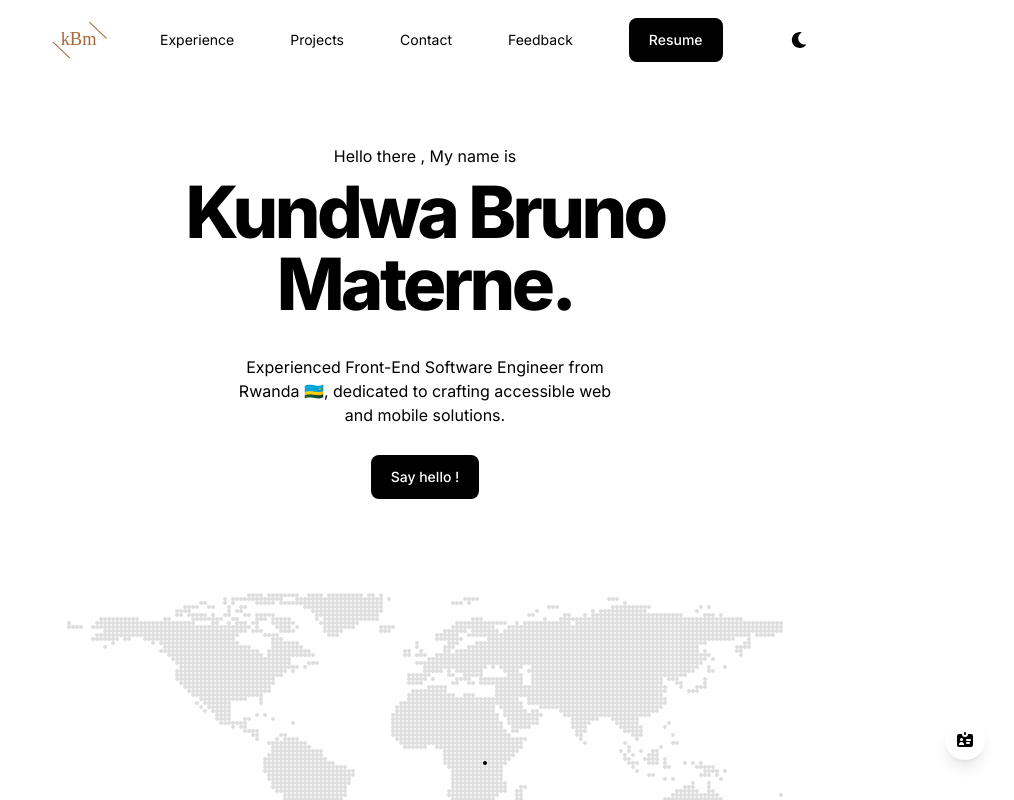
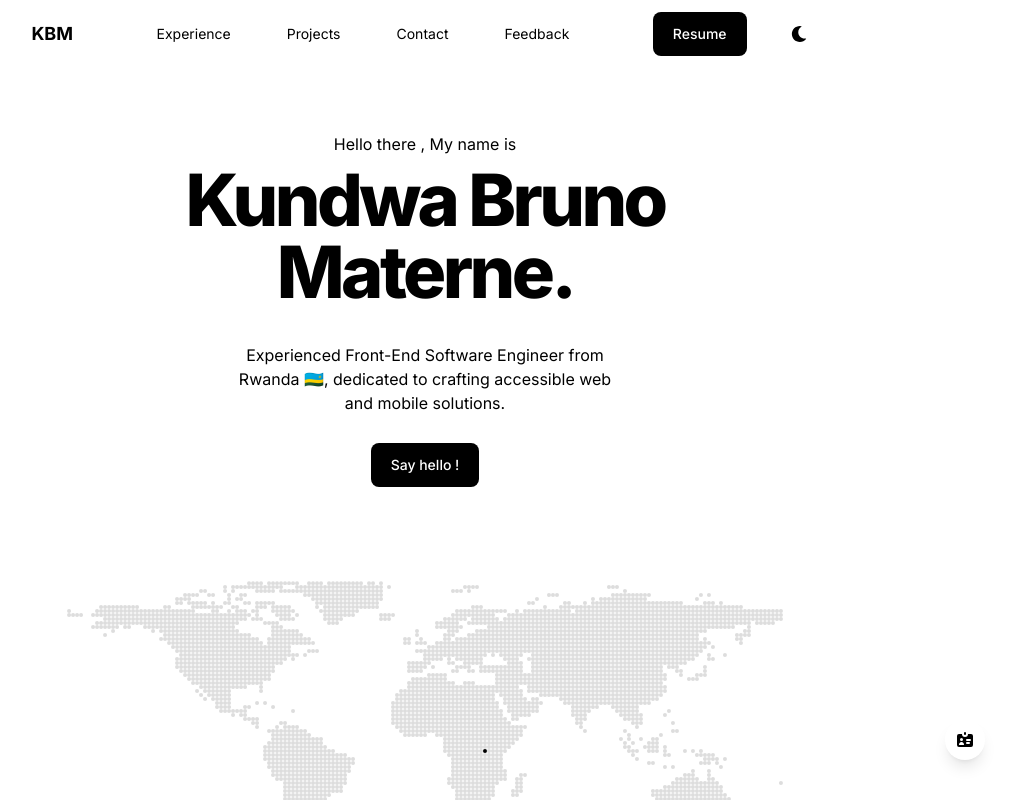
Before and after one commit to KundwaBruno/itsKBM, a Next.js app: page / in a window 1280 px wide. Shown: the top 800 px of the page, without its empty margins (215-1229 px from the left). Built offline with nearby package versions, Linux system fonts and the light colour scheme.

Commit message:
chore(resume):update resume

```diff
--- a/src/components/Home/hero.tsx
+++ b/src/components/Home/hero.tsx
@@ -62,6 +62,7 @@ const HeroSection: FC<LandingPageProps> = () => {
         transition={{ delay: 0.7, duration: 0.5 }}
         className="relative flex-1 mt-0 md:mt-20 h-[300px]">
         <Image
+          priority
           src={`/assets/svgs/${
             theme === 'system' && systemTheme === 'light'
               ? 'heroLight.svg'
--- a/src/components/input.tsx
+++ b/src/components/input.tsx
@@ -2,8 +2,7 @@ import { FC, HTMLProps } from 'react';
 
 interface InputProps {
   className?: string;
-  value: string;
-  onChange: (e: React.ChangeEvent<HTMLInputElement>) => void;
+  regex?: string;
 }
 
 const Input: FC<InputProps & HTMLProps<HTMLInputElement>> = (props) => {
--- a/src/components/nav.tsx
+++ b/src/components/nav.tsx
@@ -4,7 +4,7 @@ import { useTheme } from 'next-themes';
 import Image from 'next/image';
 import Link from 'next/link';
 import { useRouter } from 'next/router';
-import React, { FC, useMemo, useRef, useState } from 'react';
+import React, { FC, Fragment, useMemo, useRef, useState } from 'react';
 import { FaMoon, FaSun } from 'react-icons/fa';
 import NavLinks from '../lib/constants/links';
 import useOnClickOutside from '../lib/hooks/useOutsideClick';
@@ -111,6 +111,7 @@ const NavBar: FC<NavBarProps> = () => {
 
   const Web = () => {
     return (
+      <Fragment>
         <div className="hidden md:flex items-center gap-14">
           {NavLinks.map((link) => {
             return (
@@ -122,11 +123,14 @@ const NavBar: FC<NavBarProps> = () => {
               </Link>
             );
           })}
+        </div>
+        <div className="hidden md:flex items-center gap-8">
           <Link href="/resume.pdf" target="_blank">
             <Button>Resume</Button>
           </Link>
           <ToogleThemeButton />
         </div>
+      </Fragment>
     );
   };
 
@@ -136,12 +140,15 @@ const NavBar: FC<NavBarProps> = () => {
 
   return (
     <SectionWrapper
-      className={`z-50 sticky top-0 transition-all duration-200 w-full !py-0 ${
+      className={`z-50 sticky top-0 transition-all duration-200 w-full py-3 ${
         isWebBarScrolled && 'backdrop-blur-md border-b-[0.5px] border-b-custom_border_dark'
       }`}>
       <div className="flex justify-between items-center">
-        <div className="w-[100px] h-16 md:h-[80px] relative">
-          <Image
+        <div className="relative font-bold text-lg">
+          <span onClick={() => router.push('/')} className="cursor-pointer">
+            KBM
+          </span>
+          {/* <Image
             alt="website_logo"
             src={My_Logo}
             onClick={() => router.push('/')}
@@ -152,7 +159,7 @@ const NavBar: FC<NavBarProps> = () => {
             style={{
               objectFit: 'contain',
             }}
-          />
+          /> */}
         </div>
         <ToggleButton />
         <Web />
```
Also changed, not shown: 1 other file (tests, documents, lock files or other folders). Lines whose indentation alone changed are shown as unchanged.
